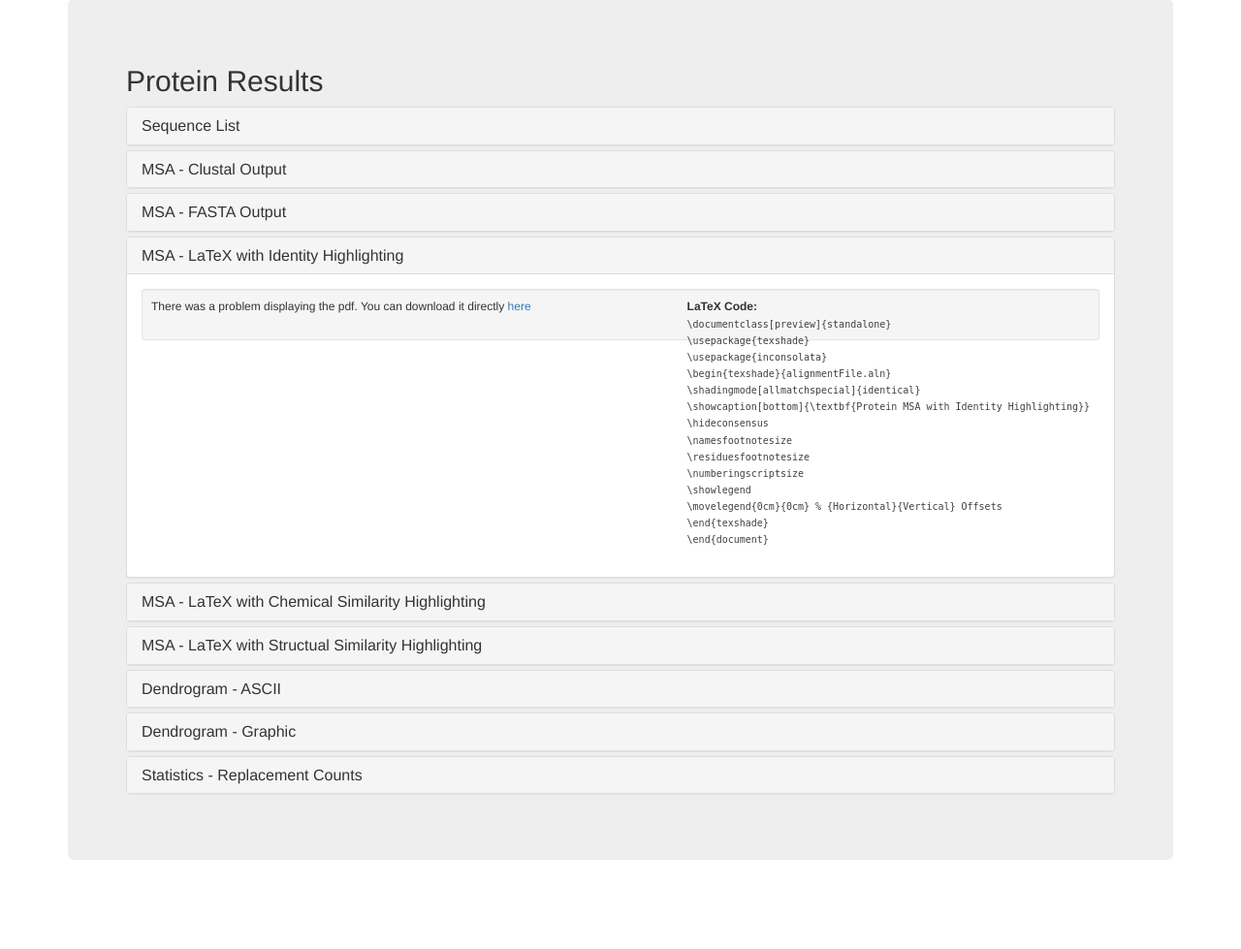
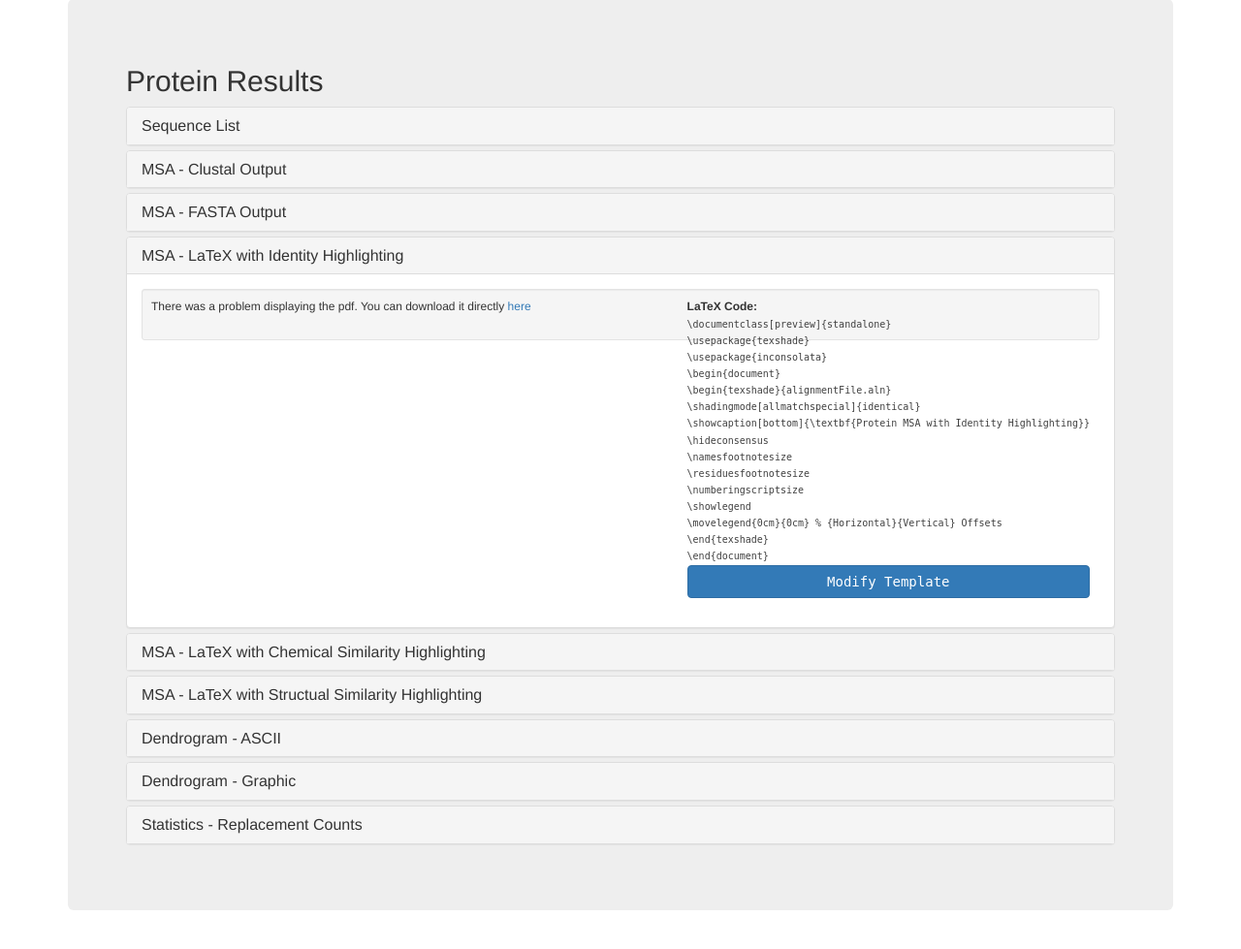
Before and after one commit to scottfones/bisc484, a Flask app: template bioApp/app/templates/proteinResults.html in a window 1280 px wide, after a click on "MSA - LaTeX with Identity Highlighting". Shown: the part 71-1050 px from the top of the page at 97% size. Run offline with Flask 2, Linux system fonts and the light colour scheme; the template is opened without the code that fills it: most values are stand-ins (such as "Sample title", 1, 10 or a date in 2020); some libraries are stand-ins or nearby versions; grey boxes are pictures that could not be loaded.

Commit message:
Added template buttons to MSA results

```diff
--- a/bioApp/app/templates/proteinResults.html
+++ b/bioApp/app/templates/proteinResults.html
@@ -100,6 +100,7 @@
 		    \documentclass[preview]{standalone} <br>
 		    \usepackage{texshade} <br>
 		    \usepackage{inconsolata} <br>
+		    \begin{document} <br>
 		    \begin{texshade}{alignmentFile.aln} <br>
 		    \shadingmode[allmatchspecial]{identical}  <br>
 		    \showcaption[bottom]{\textbf{Protein MSA with Identity Highlighting}}  <br>
@@ -111,6 +112,8 @@
 		    \movelegend{0cm}{0cm} % {Horizontal}{Vertical} Offsets <br>
 		    \end{texshade}  <br>
 		    \end{document} <br>
+
+		    <a class="btn btn-primary btn-block" target="_blank" href="https://www.overleaf.com/latex/templates/standalone-msa-figure/rbgrxrmctccc" role="button">Modify Template</a>
 		</span>
 	    </p>
 
@@ -144,6 +147,7 @@
 		    \documentclass[preview]{standalone} <br>
 		    \usepackage{texshade} <br>
 		    \usepackage{inconsolata} <br>
+		    \begin{document} <br>
 		    \begin{texshade}{alignmentFile.aln} <br>
 		    \shadingmode[chemical]{functional}  <br>
 		    \showcaption[bottom] <br>
@@ -157,6 +161,8 @@
 		    \movelegend{0cm}{0cm} % {Horizontal}{Vertical} Offsets <br>
 		    \end{texshade}  <br>
 		    \end{document} <br>
+
+		    <a class="btn btn-primary btn-block" target="_blank" href="https://www.overleaf.com/latex/templates/standalone-msa-figure/rbgrxrmctccc" role="button">Modify Template</a>
 		</span>
 	    </p>
 
@@ -190,6 +196,7 @@
 		    \documentclass[preview]{standalone} <br>
 		    \usepackage{texshade} <br>
 		    \usepackage{inconsolata} <br>
+		    \begin{document} <br>
 		    \begin{texshade}{alignmentFile.aln} <br>
 		    \shadingmode[structure]{functional}  <br>
 		    \showcaption[bottom] <br>
@@ -203,6 +210,8 @@
 		    \movelegend{0cm}{0cm} % {Horizontal}{Vertical} Offsets <br>
 		    \end{texshade}  <br>
 		    \end{document} <br>
+
+		    <a class="btn btn-primary btn-block" target="_blank" href="https://www.overleaf.com/latex/templates/standalone-msa-figure/rbgrxrmctccc" role="button">Modify Template</a>
 		</span>
 	    </p>
 
```
